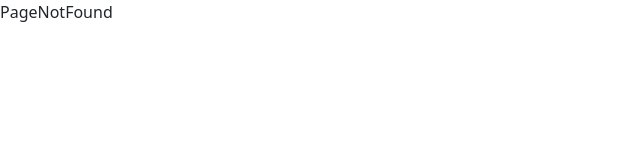
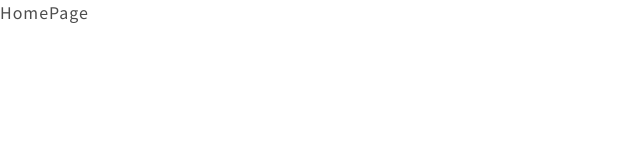
Before and after one commit to Liufat/timetravel-rebuild, a React (Create React App) app: page /homepage in a window 1280 px wide. Shown: the top 160 px of the page, without its empty margins (0-640 px from the left). Built offline with nearby package versions, Linux system fonts and the light colour scheme.

Commit message:
[新增]router首頁設定

```diff
--- a/src/App.js
+++ b/src/App.js
@@ -1,5 +1,5 @@
 import React from "react";
-import { BrowserRouter, Route, Routes } from "react-router-dom";
+import { BrowserRouter, Navigate, Route, Routes } from "react-router-dom";
 import HomePage from "./pages/homePage/HomePage";
 import PageNotFound from "./pages/PageNotFound";
 import Member from "./pages/member/Member";
@@ -8,13 +8,16 @@ import Itinerarys from "./pages/products/Itinerarys/Itinerarys";
 import Stays from "./pages/products/Stays/Stays";
 import Tickets from "./pages/products/Tickets/Tickets";
 import Cart from "./pages/cart/Cart";
+import GlobalStyles from "./globalStyles/GlobalStyles";
 
 function App() {
   return (
     <>
+      <GlobalStyles />
       <BrowserRouter>
         <Routes>
-          <Route path="/" element={<HomePage />} />
+          <Route index element={<Navigate replace to="homepage" />} />
+          <Route path="homepage" element={<HomePage />} />
           <Route path="member" element={<Member />} />
           <Route path="foods" element={<Foods />} />
           <Route path="itinerary" element={<Itinerarys />} />
```
